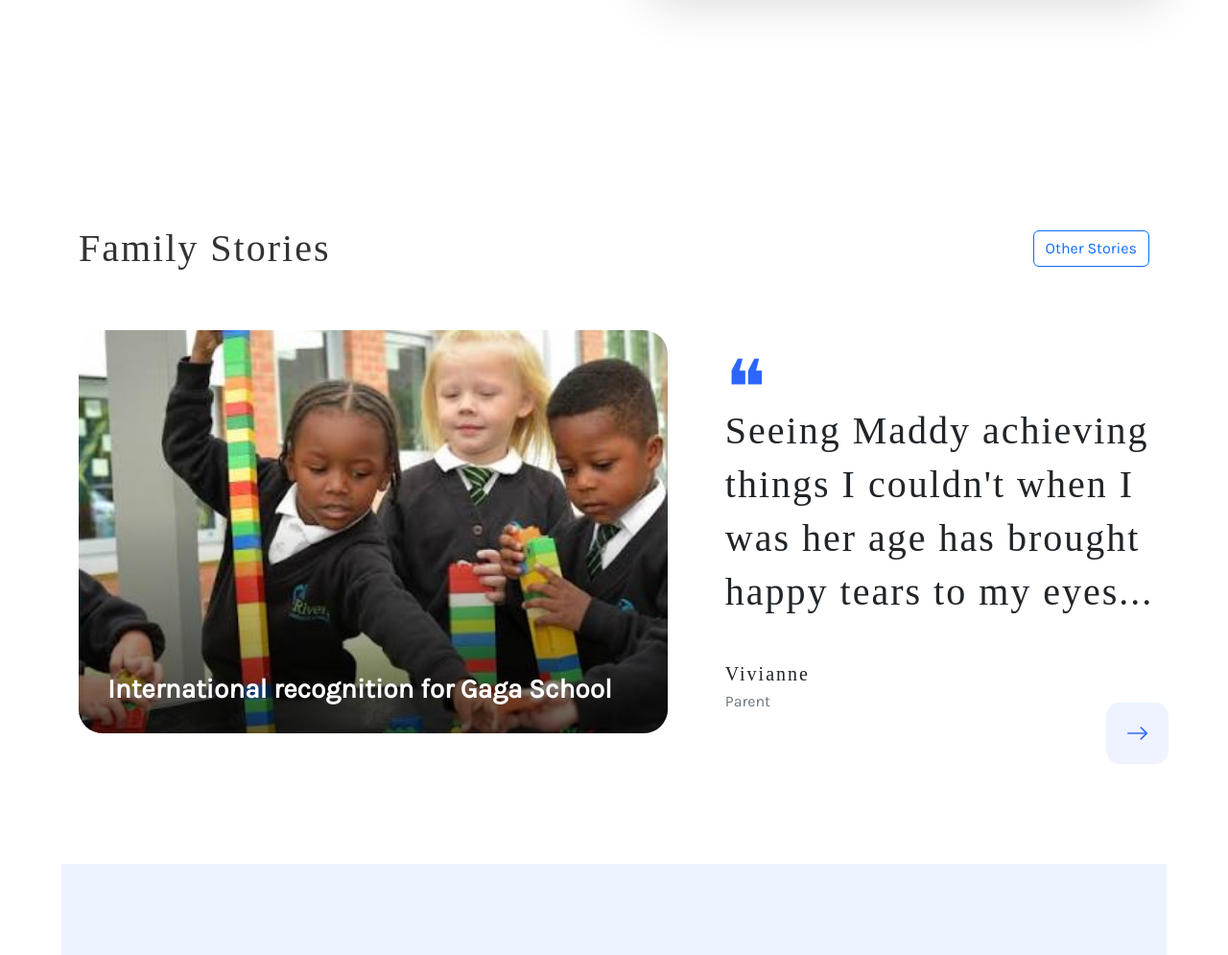
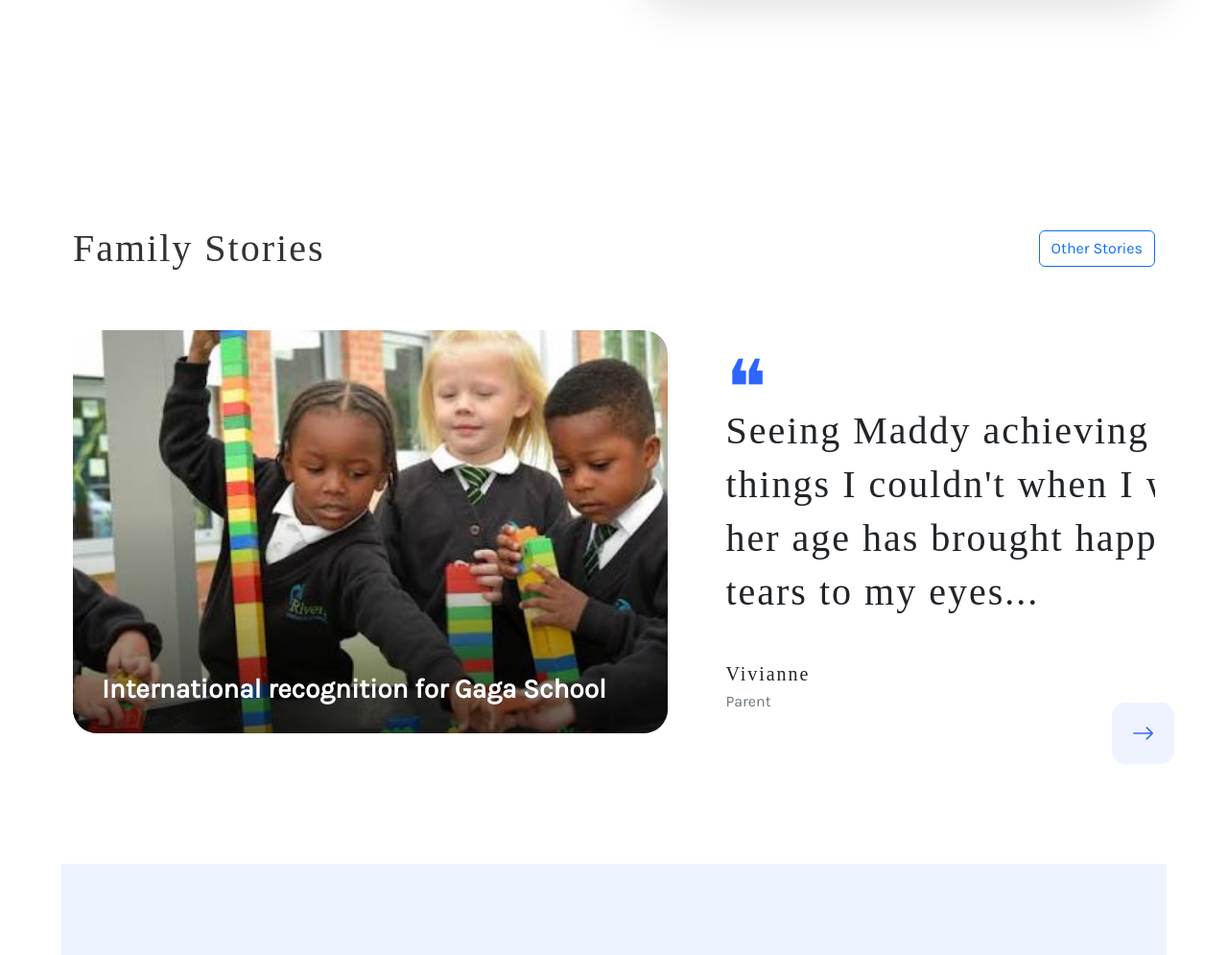
Before and after one commit to benworldaskill/School2, a Django app: page / in a window 1280 px wide. Shown: the part 4034-5029 px from the top of the page at 96% size. Run offline with Django 5.2, Linux system fonts and the light colour scheme; some web fonts are replaced.

Commit message:
fix: added the new link to csrf_trusted_origin

```diff
--- a/home/templates/index.html
+++ b/home/templates/index.html
@@ -244,7 +244,7 @@
 
 <section id="family-story" class="reveal">
 
-    <div class="container">
+    <div class="container-fluid">
 
         <div class="story-header">
 
--- a/school/settings.py
+++ b/school/settings.py
@@ -168,7 +168,6 @@ DEFAULT_AUTO_FIELD = 'django.db.models.BigAutoField'
 
 ALLOWED_HOSTS = ['*', '.railway.app', 'localhost', '127.0.0.1']  # Newly added
 CSRF_TRUSTED_ORIGINS = [
-    'https://web-production-97443f.up.railway.app',
-    'https://web-production-83aac.up.railway.app'
+    'https://school2-production.up.railway.app/',
 ]  # newly added
 WHITENOISE_KEEP_ONLY_HASHED_FILES = True  # newly added
```
